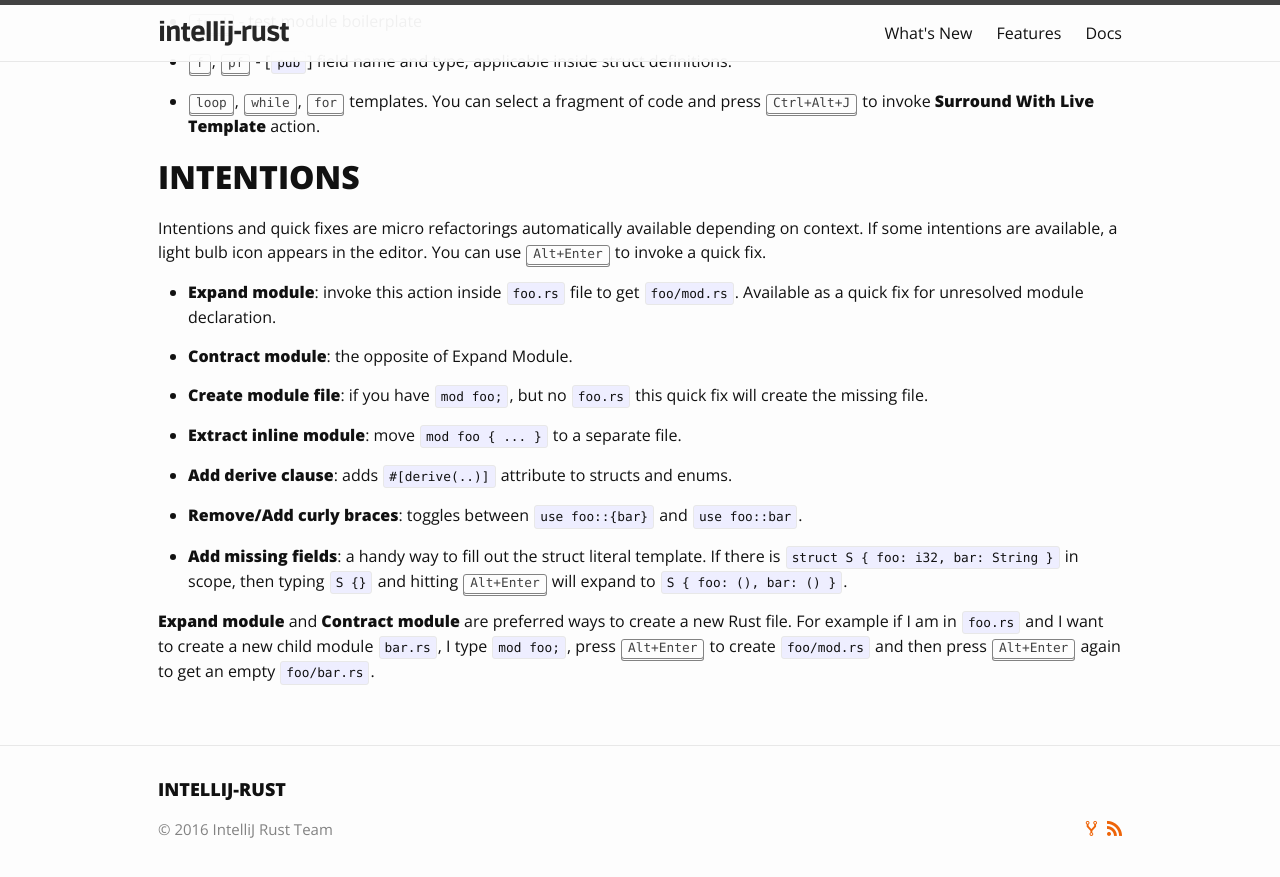
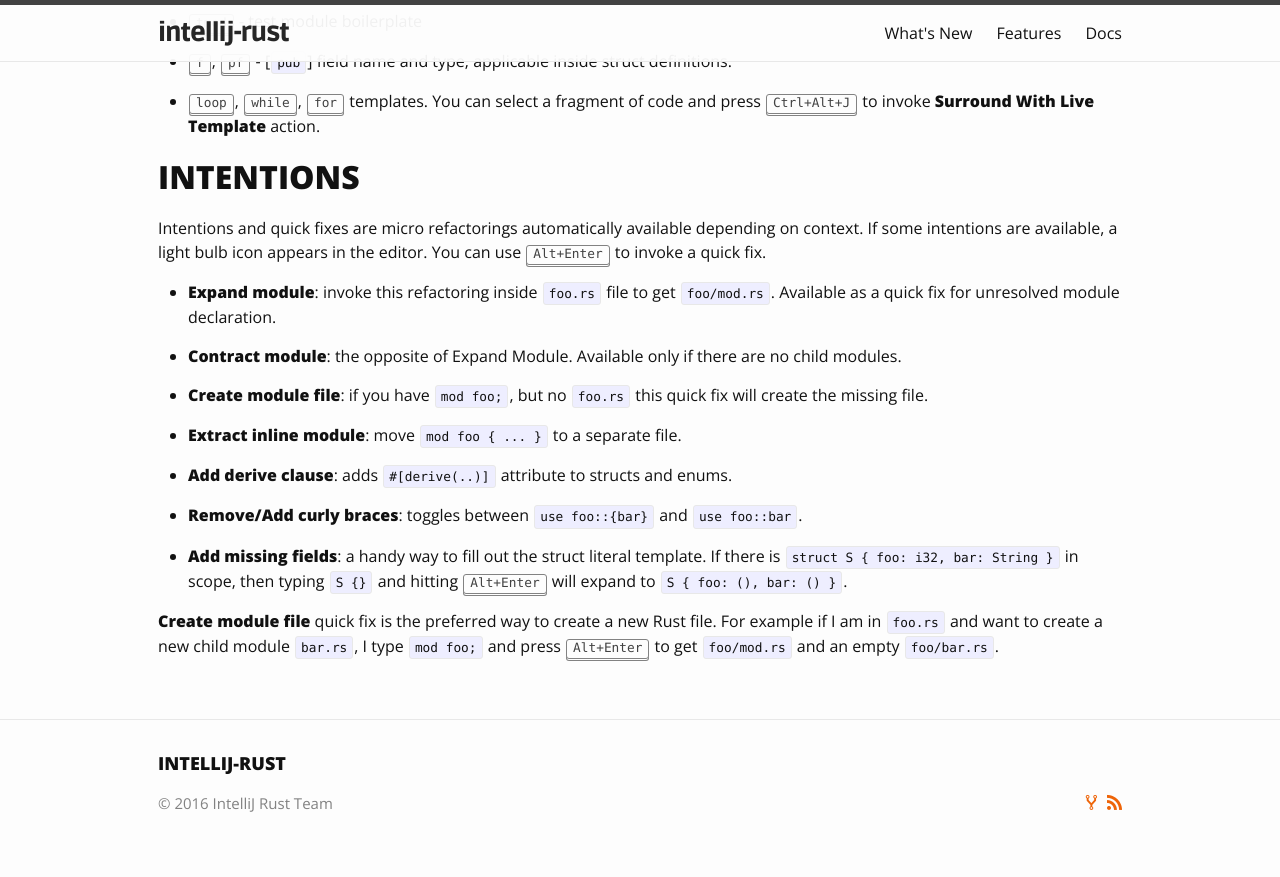
Before and after one commit to intellij-rust/intellij-rust.github.io, a Jekyll site: the page built from features.markdown, in a window 1280 px wide and 900 px high, scrolled down 1826 px. Shown: the top 877 px of the window. Built offline with Jekyll 4.4.1, drawn with Linux system fonts in a browser that asks for light colours; some web fonts are replaced.

Commit message:
Document https://github.com/intellij-rust/intellij-rust/issues/532

```diff
--- a/features.markdown
+++ b/features.markdown
@@ -108,10 +108,11 @@
 depending on context. If some intentions are available, a light bulb icon
 appears in the editor. You can use <kbd>Alt+Enter</kbd> to invoke a quick fix.
 
-  * **Expand module**: invoke this action inside `foo.rs` file to get `foo/mod.rs`.
+  * **Expand module**: invoke this refactoring inside `foo.rs` file to get `foo/mod.rs`.
     Available as a quick fix for unresolved module declaration.
 
-  * **Contract module**: the opposite of Expand Module.
+  * **Contract module**: the opposite of Expand Module. Available only if there
+    are no child modules.
 
   * **Create module file**: if you have `mod foo;`, but no `foo.rs` this quick fix
     will create the missing file.
@@ -126,8 +127,7 @@
     If there is `struct S { foo: i32, bar: String }` in scope, then typing `S {}`
     and hitting <kbd>Alt+Enter</kbd> will expand to `S { foo: (), bar: () }`.
 
-**Expand module** and **Contract module** are preferred ways to create a new
-Rust file. For example if I am in `foo.rs` and I want to create a new child
-module `bar.rs`, I type `mod foo;`, press <kbd>Alt+Enter</kbd> to create
-`foo/mod.rs` and then press <kbd>Alt+Enter</kbd> again to get an empty
-`foo/bar.rs`.
+**Create module file** quick fix is the preferred way to create a new Rust file.
+For example if I am in `foo.rs` and want to create a new child module `bar.rs`,
+I type `mod foo;` and press <kbd>Alt+Enter</kbd> to get `foo/mod.rs` and an
+empty `foo/bar.rs`.
```
